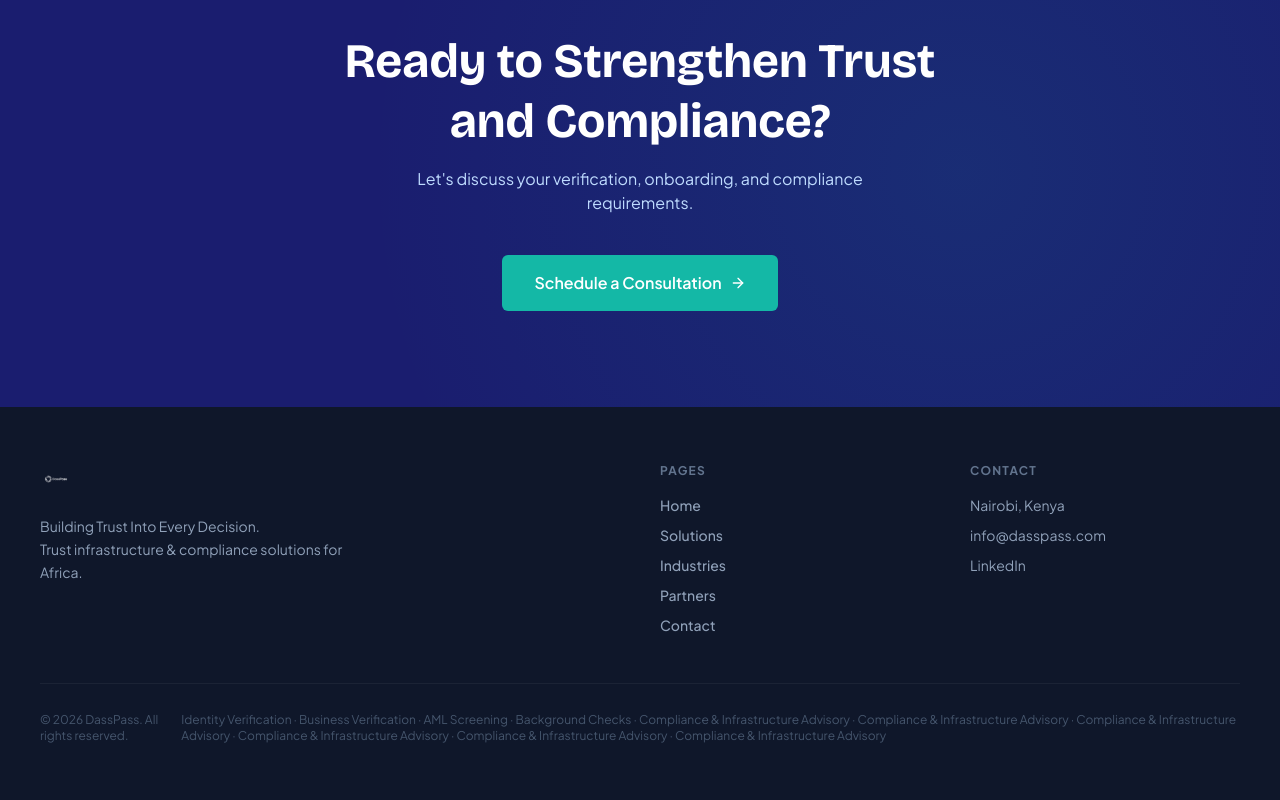
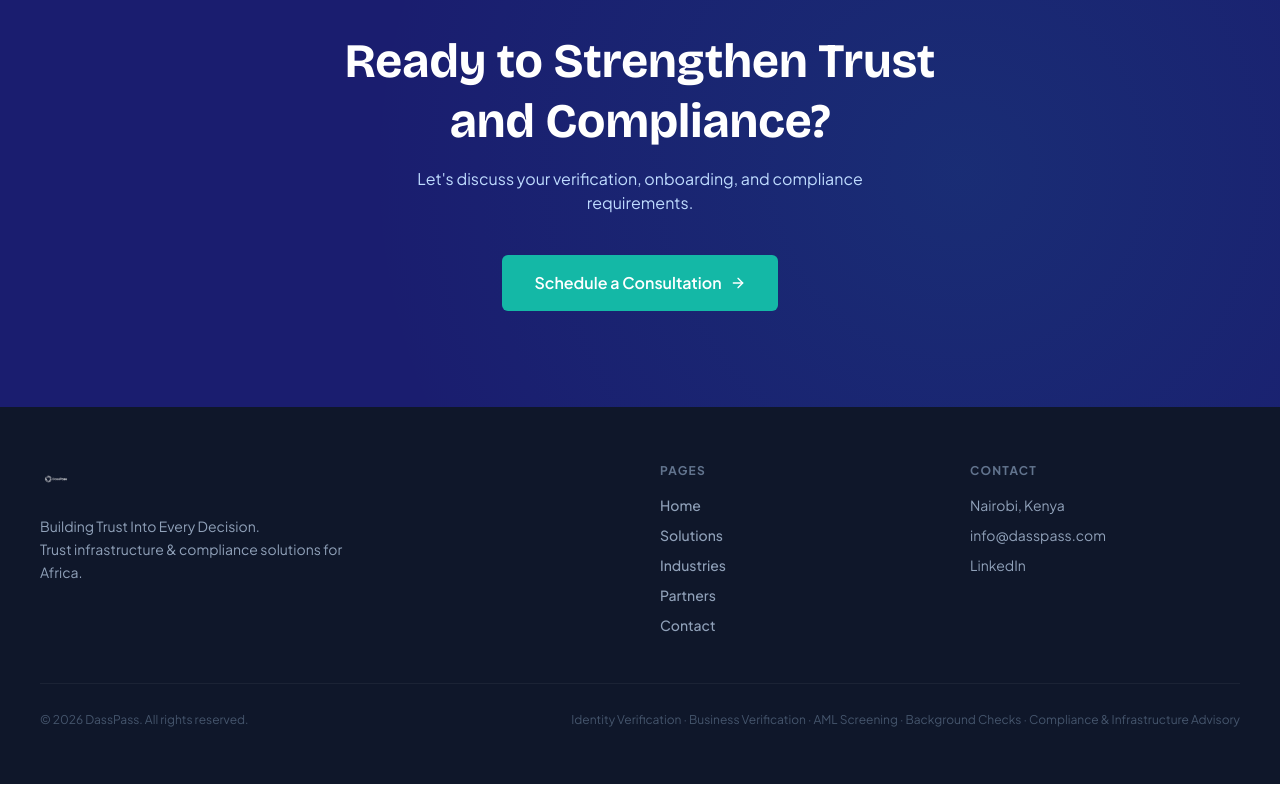
Before and after one commit to DASSPASS/dasspass-v2, a React (Vite) app: page / in a window 1280 px wide. Shown: the part 3630-4430 px from the top of the page. Built offline with nearby package versions, Linux system fonts and the light colour scheme.

Commit message:
Update App.tsx

```diff
--- a/src/app/App.tsx
+++ b/src/app/App.tsx
@@ -1158,7 +1158,7 @@ function ContactPage() {
                   Building Trust Into Every Decision.
                 </p>
                 <p className="text-xs text-blue-200/70 leading-relaxed" style={{ fontFamily: "'Plus Jakarta Sans', sans-serif" }}>
-                  Identity Verification · Business Verification · AML Screening · Background Checks · Compliance & Infrastructure Advisory · Compliance & Infrastructure Advisory · Compliance & Infrastructure Advisory · Compliance & Infrastructure Advisory · Compliance & Infrastructure Advisory
+                  Identity Verification · Business Verification · AML Screening · Background Checks · Compliance & Infrastructure Advisory
                   <br /><br />
                   Trust Infrastructure & Compliance Solutions for Africa
                 </p>
@@ -1257,7 +1257,7 @@ function Footer({ onNavigate }: { onNavigate: (p: Page) => void }) {
             © 2026 DassPass. All rights reserved.
           </p>
           <p className="text-xs text-slate-600" style={{ fontFamily: "'Plus Jakarta Sans', sans-serif" }}>
-            Identity Verification · Business Verification · AML Screening · Background Checks · Compliance & Infrastructure Advisory · Compliance & Infrastructure Advisory · Compliance & Infrastructure Advisory · Compliance & Infrastructure Advisory · Compliance & Infrastructure Advisory · Compliance & Infrastructure Advisory
+            Identity Verification · Business Verification · AML Screening · Background Checks · Compliance & Infrastructure Advisory
           </p>
         </div>
       </div>
```
